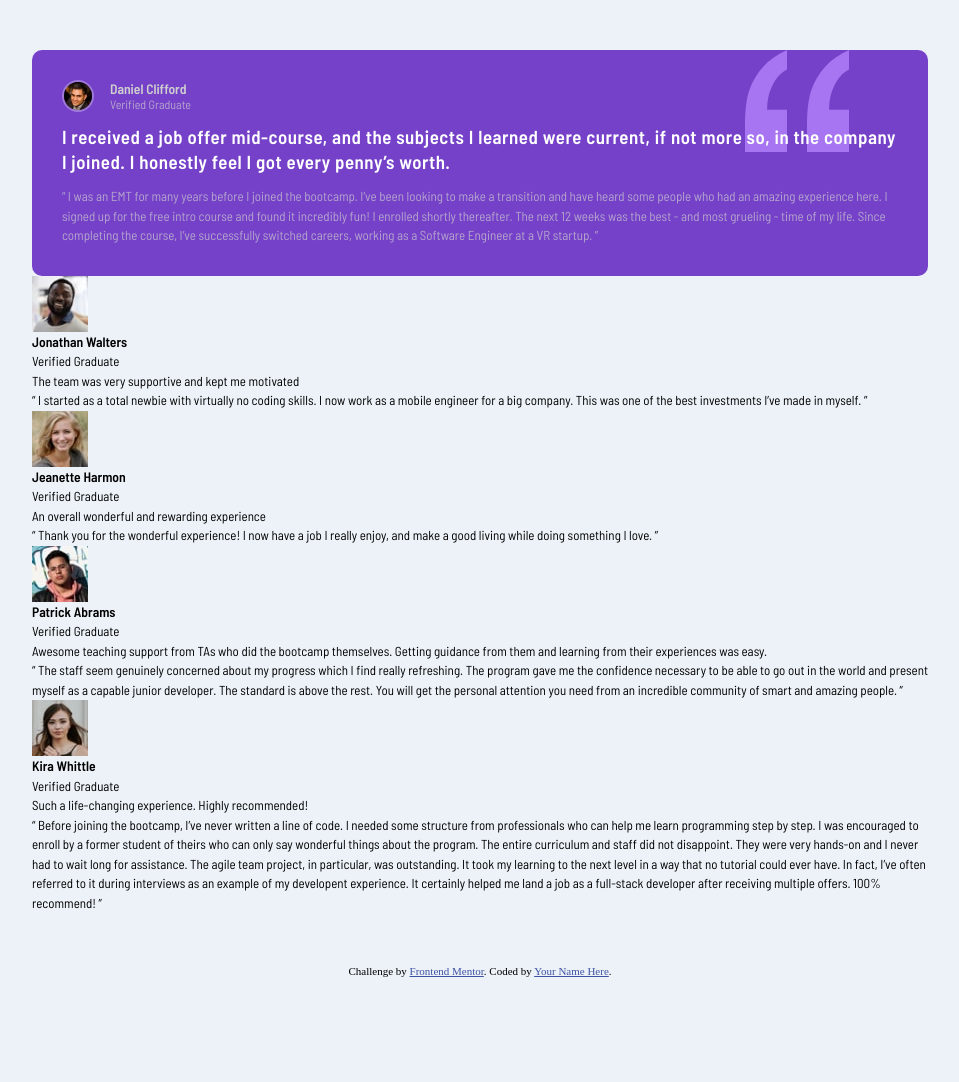
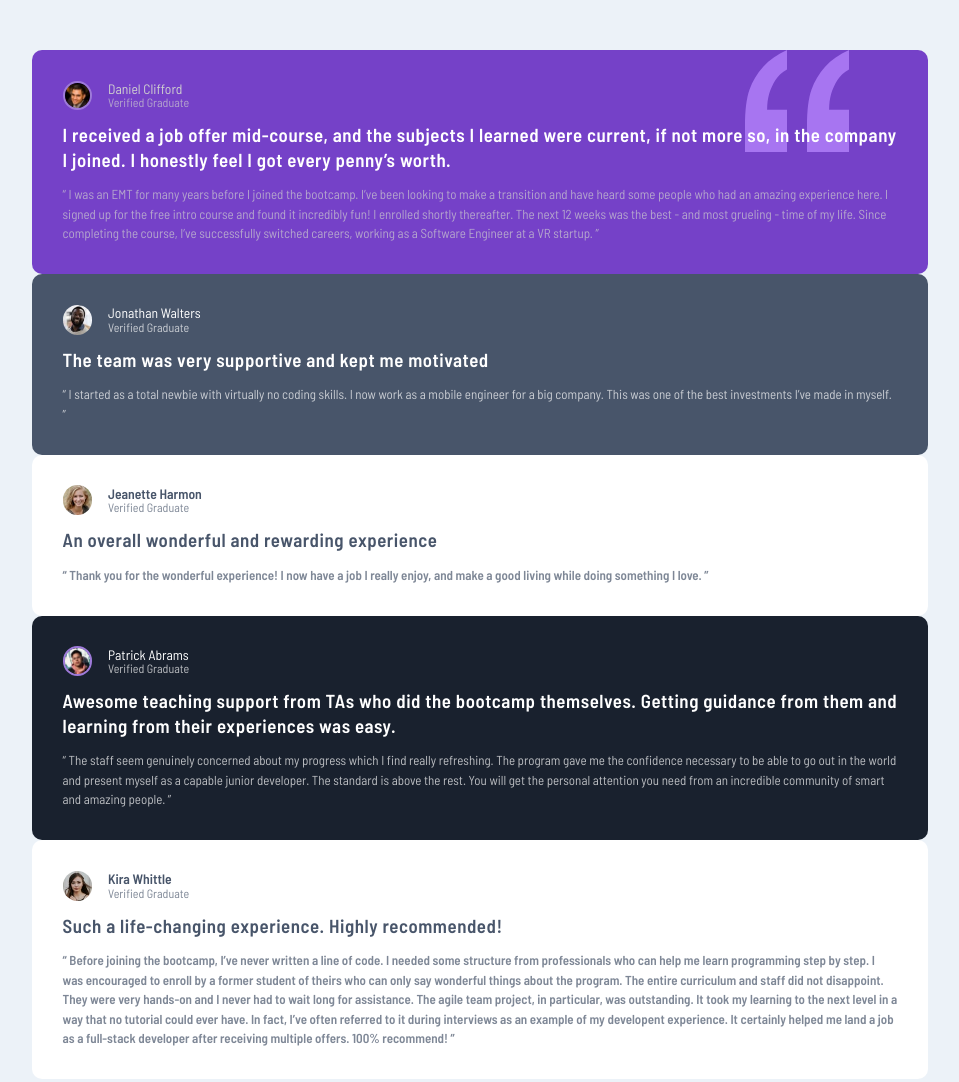
Before and after one commit to edo979/testimonials-grid-section-main, a plain HTML site: page index.html in a window 1280 px wide. Shown: the top 1082 px of the page, without its empty margins (160-1119 px from the left). Before the commit the page ends 980 px from the top, so only its background shows below. Drawn offline with Linux system fonts and the light colour scheme.

Commit message:
testimonials finished

```diff
--- a/index.html
+++ b/index.html
@@ -53,83 +53,86 @@
         </p>
       </article>
 
-      <article>
+      <article class="testimonial bg-secondary-400 text-neutral-100">
         <div class="flex">
           <img src="images/image-jonathan.jpg" alt="Jonathan Walters" />
           <div>
             <h2 class="name">Jonathan Walters</h2>
-            <p class="position">Verified Graduate</p>
+            <p class="position fs-300">Verified Graduate</p>
           </div>
-          <p>The team was very supportive and kept me motivated</p>
+        </div>
+        <p class="lead">The team was very supportive and kept me motivated</p>
         <p>
           “ I started as a total newbie with virtually no coding skills. I now
-            work as a mobile engineer for a big company. This was one of the
-            best investments I’ve made in myself. ”
+          work as a mobile engineer for a big company. This was one of the best
+          investments I’ve made in myself. ”
         </p>
-        </div>
       </article>
 
-      <article>
+      <article class="testimonial bg-neutral-100 text-secondary">
         <div class="flex">
           <img src="images/image-jeanette.jpg" alt="Jeanette Harmon" />
           <div>
-            <h2 class="name">Jeanette Harmon</h2>
-            <p class="position">Verified Graduate</p>
+            <h2 class="name fw-700">Jeanette Harmon</h2>
+            <p class="position fs-300">Verified Graduate</p>
           </div>
-          <p>An overall wonderful and rewarding experience</p>
-          <p>
+        </div>
+        <p class="lead">An overall wonderful and rewarding experience</p>
+        <p class="fw-700">
           “ Thank you for the wonderful experience! I now have a job I really
           enjoy, and make a good living while doing something I love. ”
         </p>
-        </div>
       </article>
 
-      <article>
+      <article class="testimonial bg-secondary-600 text-neutral-100">
         <div class="flex">
-          <img src="images/image-patrick.jpg" alt="Patrick Abrams" />
+          <img
+            class="border-primary"
+            src="images/image-patrick.jpg"
+            alt="Patrick Abrams"
+          />
           <div>
             <h2 class="name">Patrick Abrams</h2>
-            <p class="position">Verified Graduate</p>
+            <p class="position fs-300">Verified Graduate</p>
           </div>
-          <p>
+        </div>
+        <p class="lead">
           Awesome teaching support from TAs who did the bootcamp themselves.
           Getting guidance from them and learning from their experiences was
           easy.
         </p>
         <p>
           “ The staff seem genuinely concerned about my progress which I find
-            really refreshing. The program gave me the confidence necessary to
-            be able to go out in the world and present myself as a capable
-            junior developer. The standard is above the rest. You will get the
-            personal attention you need from an incredible community of smart
-            and amazing people. ”
+          really refreshing. The program gave me the confidence necessary to be
+          able to go out in the world and present myself as a capable junior
+          developer. The standard is above the rest. You will get the personal
+          attention you need from an incredible community of smart and amazing
+          people. ”
         </p>
-        </div>
       </article>
 
-      <article>
+      <article class="testimonial bg-neutral-100 text-secondary">
         <div class="flex">
           <img src="images/image-kira.jpg" alt="kira whittle" />
           <div>
-            <h2 class="name">Kira Whittle</h2>
-            <p class="position">Verified Graduate</p>
+            <h2 class="name fw-700">Kira Whittle</h2>
+            <p class="position fs-300">Verified Graduate</p>
           </div>
-          <p>Such a life-changing experience. Highly recommended!</p>
-          <p>
+        </div>
+        <p class="lead">Such a life-changing experience. Highly recommended!</p>
+        <p class="fw-700">
           “ Before joining the bootcamp, I’ve never written a line of code. I
           needed some structure from professionals who can help me learn
           programming step by step. I was encouraged to enroll by a former
-            student of theirs who can only say wonderful things about the
-            program. The entire curriculum and staff did not disappoint. They
-            were very hands-on and I never had to wait long for assistance. The
-            agile team project, in particular, was outstanding. It took my
-            learning to the next level in a way that no tutorial could ever
-            have. In fact, I’ve often referred to it during interviews as an
-            example of my developent experience. It certainly helped me land a
-            job as a full-stack developer after receiving multiple offers. 100%
-            recommend! ”
+          student of theirs who can only say wonderful things about the program.
+          The entire curriculum and staff did not disappoint. They were very
+          hands-on and I never had to wait long for assistance. The agile team
+          project, in particular, was outstanding. It took my learning to the
+          next level in a way that no tutorial could ever have. In fact, I’ve
+          often referred to it during interviews as an example of my developent
+          experience. It certainly helped me land a job as a full-stack
+          developer after receiving multiple offers. 100% recommend! ”
         </p>
-        </div>
       </article>
     </div>
 
--- a/sass/_testimonial.scss
+++ b/sass/_testimonial.scss
@@ -1,5 +1,5 @@
 .testimonial {
-  padding: 2.3rem;
+  padding: 2.35rem;
   border-radius: 10px;
 
   & > * + * {
@@ -19,14 +19,14 @@
   }
 
   & img {
-    width: 2.5rem;
-    height: 2.5rem;
+    width: 2.3rem;
+    height: 2.3rem;
     border-radius: 50%;
   }
 
   & .name,
   & .position {
-    line-height: 1.2;
+    line-height: 1.155;
   }
 
   & .position {
@@ -42,6 +42,18 @@
   background-color: $Moderate-violet;
 }
 
+.bg-secondary-400 {
+  background-color: $Very-dark-grayish-blue;
+}
+
+.bg-secondary-600 {
+  background-color: $Very-dark-blackish-blue;
+}
+
+.bg-neutral-100 {
+  background-color: $White;
+}
+
 .border-primary {
   border: 2px solid mix($Moderate-violet, white, 70%);
 }
--- a/sass/_typography.scss
+++ b/sass/_typography.scss
@@ -8,6 +8,7 @@ p {
 
 h2 {
   font-size: 1.05rem;
+  font-weight: 400;
 }
 
 p {
@@ -16,6 +17,10 @@ p {
 
 .fs-300 {
   font-size: 0.9275rem;
+}
+
+.fw-700 {
+  font-weight: 600;
 }
 
 .lead {
@@ -38,5 +43,5 @@ p {
 }
 
 .text-secondary {
-  color: $Very-dark-blackish-blue;
+  color: $Very-dark-grayish-blue;
 }
```
Also changed, not shown: css/style.css, 1 other file. Lines whose indentation alone changed are shown as unchanged.
